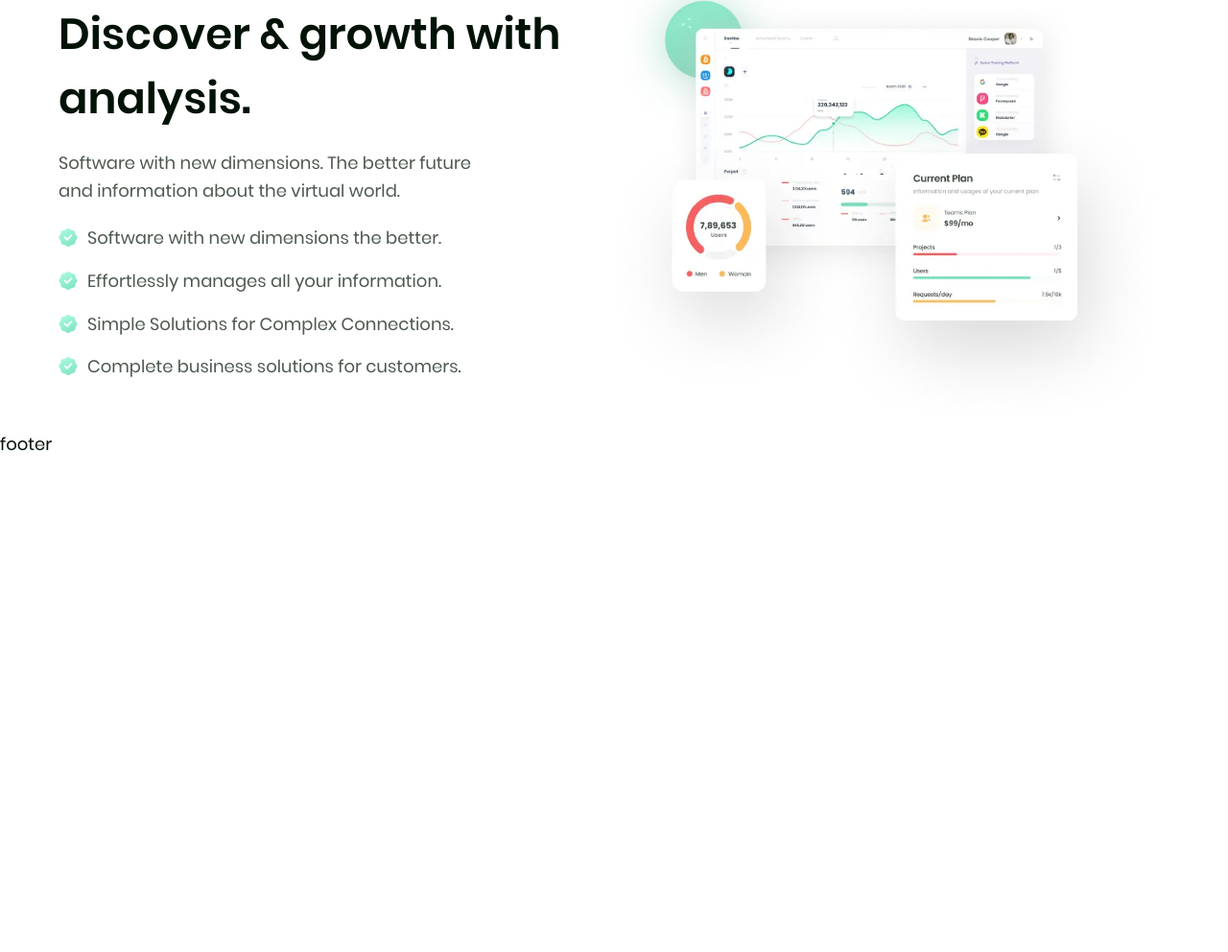
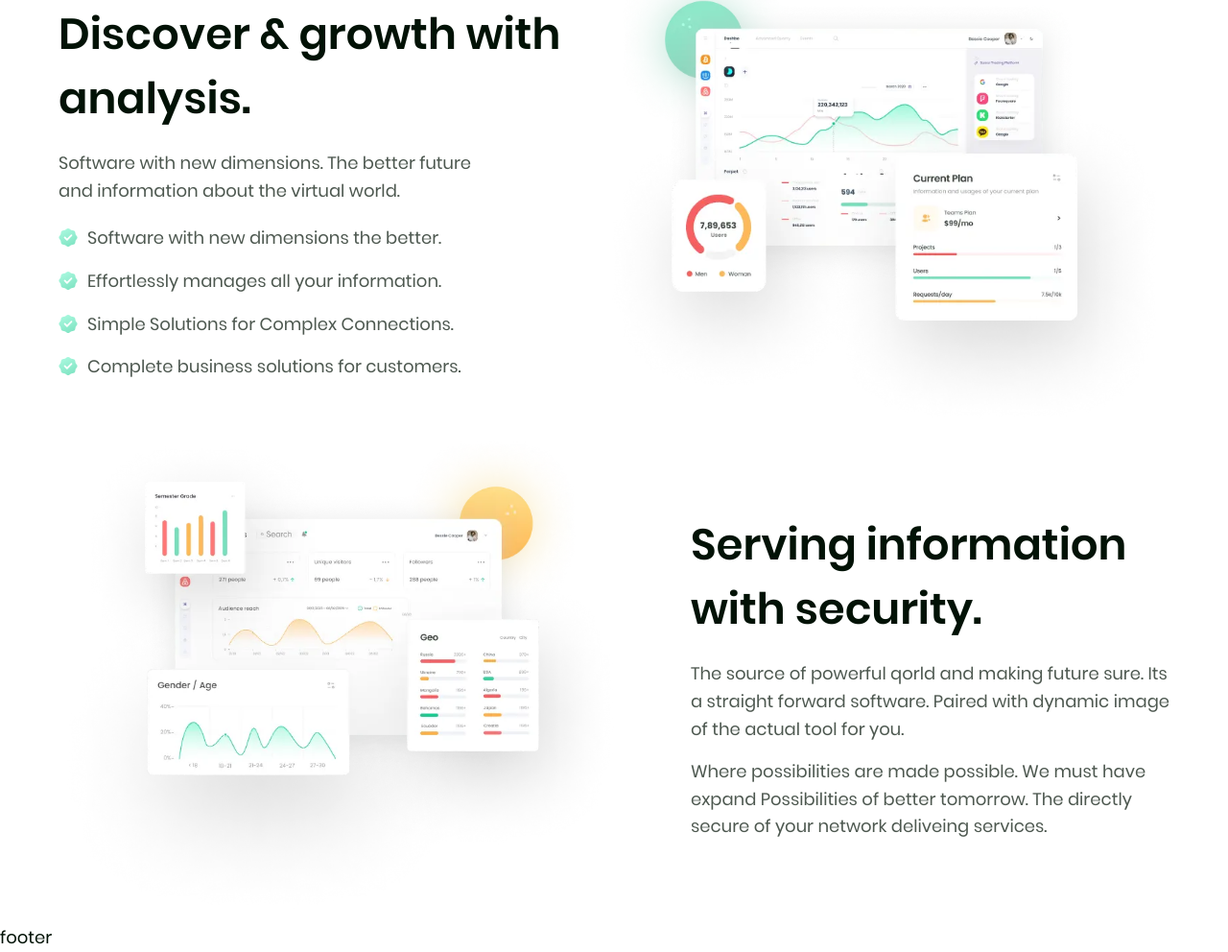
Before and after one commit to Responsive-Websites/SoftPoint, a plain HTML site: page dist/index.html in a window 1280 px wide. Shown: the part 1752-2744 px from the top of the page at 96% size. Before the commit the page ends 2230 px from the top, so only its background shows below. Drawn offline with Linux system fonts and the light colour scheme; a script that the page names is missing; files whose address does not match are found by name.

Commit message:
Added serving page and styles

```diff
--- a/#src/scss/templates/_main.scss
+++ b/#src/scss/templates/_main.scss
@@ -6,6 +6,8 @@
   &__about {
   }
   &__analytics {
+  }
+  &__serving {
   }
 }
 
@@ -388,7 +390,7 @@
       content: "";
       width: 30px;
       height: 30px;
-      background: url("../../img/icons/ok.svg") left no-repeat;
+      background: url("../img/icons/ok.svg") left no-repeat;
       padding-left: 30px;
     }
     @media screen and (max-width: 457px) {
@@ -414,3 +416,57 @@
 }
 
 //-------------------------------
+
+//  serving block
+
+.serving {
+  &__container {
+  }
+  &__body {
+    display: flex;
+    flex-flow: row-reverse nowrap;
+    align-items: center;
+    justify-content: space-between;
+    @media screen and (max-width: 993px) {
+      display: block;
+      text-align: center;
+    }
+  }
+  &__info {
+    max-width: 499px;
+    @media screen and (max-width: 993px) {
+      margin: 0 auto;
+    }
+  }
+  &__label {
+  }
+  &__text {
+    opacity: 0.7;
+
+    & p:not(:last-child) {
+      margin-bottom: 15px;
+    }
+    @media screen and (max-width: 569px) {
+      font-size: 16px;
+    }
+    @media screen and (max-width: 389px) {
+      font-size: 14px;
+    }
+  }
+  &__image {
+    margin-left: -220px;
+
+    @media screen and (max-width: 1363px) {
+      margin-left: 0px;
+      max-width: 591px;
+      & img {
+        width: 100%;
+      }
+    }
+    @media screen and (max-width: 993px) {
+      margin: 0 auto;
+    }
+  }
+}
+
+//-------------------------------
--- a/dist/index.html
+++ b/dist/index.html
@@ -164,6 +164,28 @@
       </div>
     </div>
   </section>
+  <section class="main__serving serving">
+    <div class="serving__container container">
+      <div class="serving__body">
+        <div class="serving__info">
+          <h2 class="serving__label">Serving information with security.</h2>
+          <div class="serving__text">
+            <p>
+              The source of powerful qorld and making future sure. Its a straight forward software.
+              Paired with dynamic image of the actual tool for you.
+            </p>
+            <p>
+              Where possibilities are made possible. We must have expand Possibilities of better
+              tomorrow. The directly secure of your network deliveing services.
+            </p>
+          </div>
+        </div>
+        <div class="serving__image">
+          <picture><source srcset="img/pages/main/serving/servingimg.webp" type="image/webp"><img src="img/pages/main/serving/servingimg.png" alt="serving" /></picture>
+        </div>
+      </div>
+    </div>
+  </section>
 </main>
 
       <!-- -------- -->
```
Also changed, not shown: #src/_main.html (+22 -0 lines), #src/img/pages/main/serving/servingimg.png (added), dist/css/style.css, dist/css/style.min.css, dist/img/pages/main/serving/servingimg.png (added), dist/img/pages/main/serving/servingimg.webp (added).
